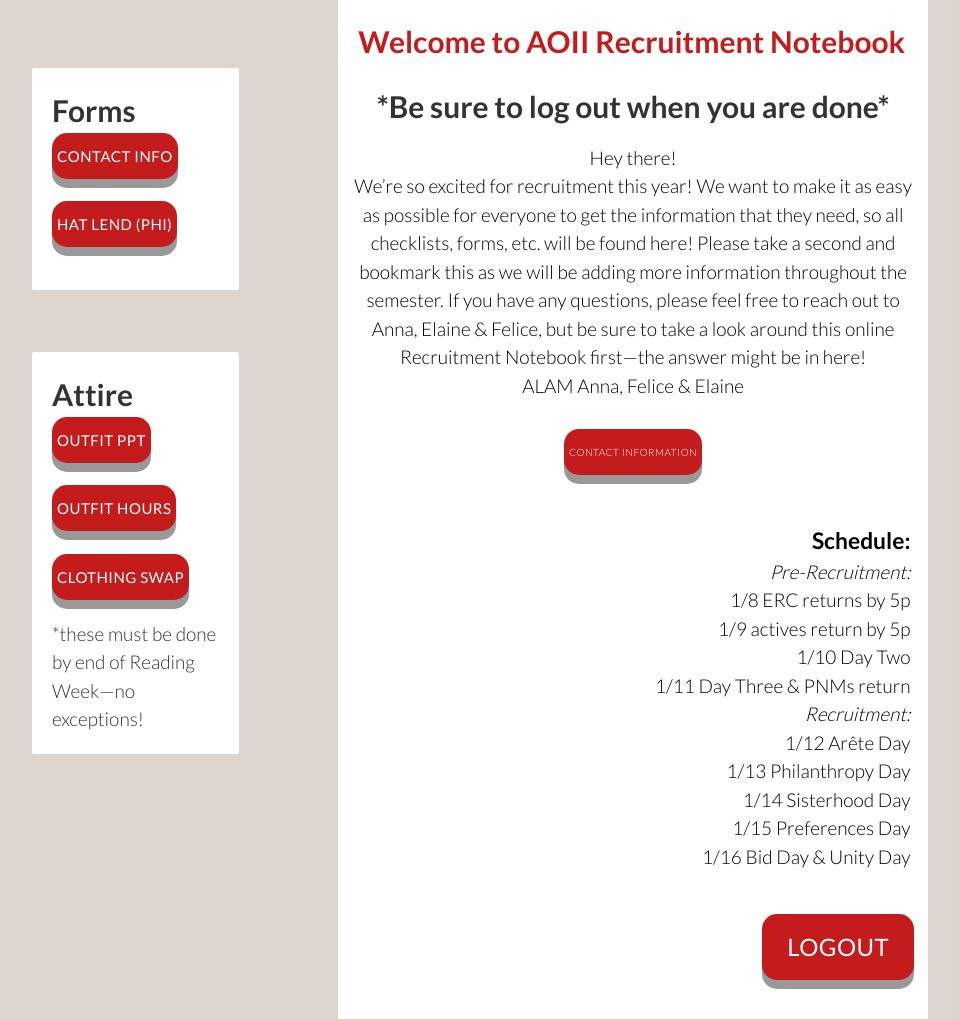
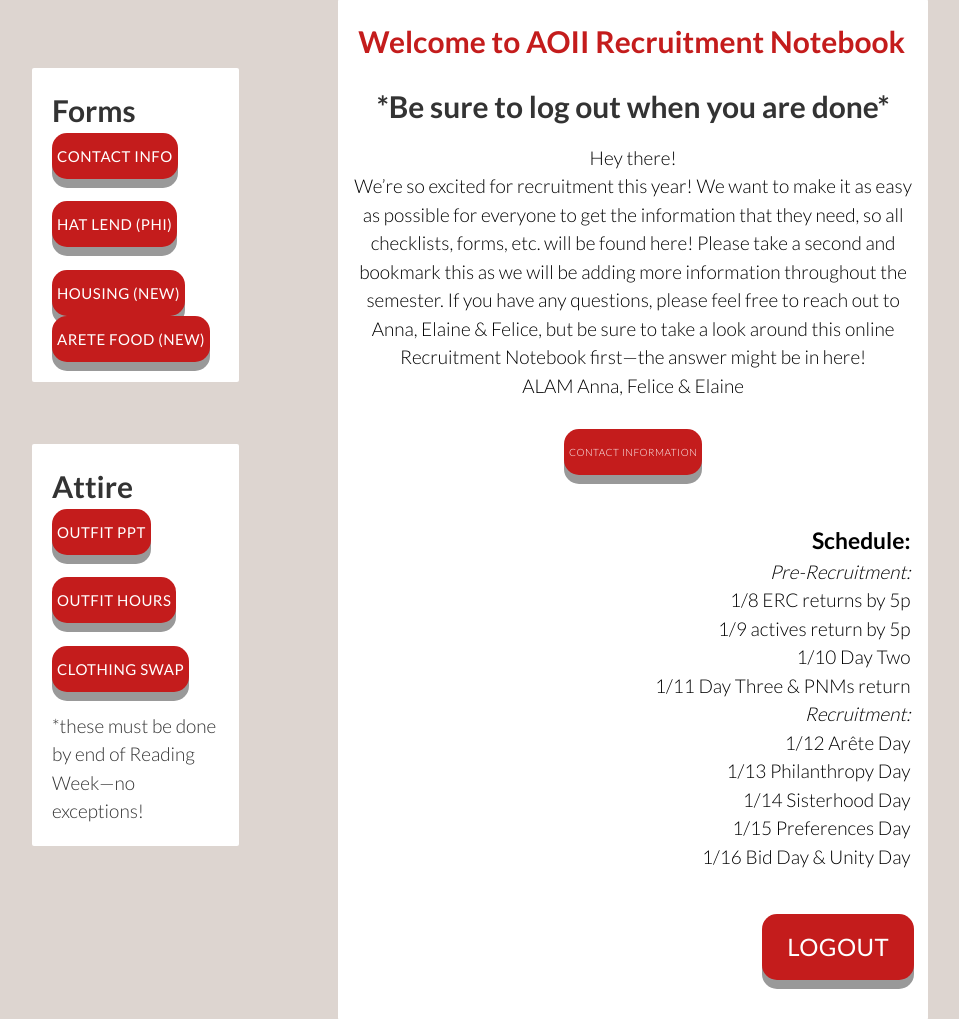
Before and after one commit to elainecole/aoii-recruitment, a Django app: page / in a window 1280 px wide. Shown: the part 178-1197 px from the top of the page, without its empty margins (160-1119 px from the left). Run offline with Django 3.2, Linux system fonts and the light colour scheme; a user stored in the database is signed in; tables that the repository leaves empty hold one stand-in row (values such as "Sample post"); style sheets or scripts are compiled from the project's sources.

Commit message:
added new forms

```diff
--- /dev/null
+++ b/webapp/templates/base/less_headers/bump_less.html
@@ -0,0 +1,4 @@
+{% load staticfiles %}
+<link type="text/css" rel="stylesheet/less" href="{% static "less/base.less" %}"/>
+<link type="text/css" rel="stylesheet/less" href="{% static "less/hello.less" %}"/>
+<script src="{% static "dependencies/less.min.js" type="text/javascript" %}"></script>
--- a/webapp/templates/partials/hello/hello_base.html
+++ b/webapp/templates/partials/hello/hello_base.html
@@ -14,9 +14,12 @@
                     <a href="https://docs.google.com/forms/d/e/1FAIpQLSd5pYz4-s7AEvYW2j96J0azhTRtj00K-MhFZYJ3WG9WeWZiMw/viewform"  target="_blank" class="login-button btn" style="padding: 5px; font-size: 15px">
                         Hat Lend (phi)
                     </a><br><br>
-                    <!-- <a href="/BumpGroups2017.pdf"  target="_blank" class="login-button btn" style="padding: 5px; font-size: 15px">
-                        Bump Groups
-                    </a> -->
+                    <a href="https://docs.google.com/spreadsheets/d/1twdjTxFOuREzS8qbtFrkn4ypUozDrUEEKRYDQB5eauw/edit?usp=sharing"  target="_blank" class="login-button btn" style="padding: 5px; font-size: 15px">
+                        Housing (new)
+                    </a>
+                    <a href="https://docs.google.com/forms/d/e/1FAIpQLSeq3u_ZeQWrzjlkK2t6cnWiktWIMoSp5XUmf1vOqQfwl7YBMQ/viewform"  target="_blank" class="login-button btn" style="padding: 5px; font-size: 15px">
+                        Arete Food (new)
+                    </a>
                 </div>
             </div>
             <div class="card wrapper auth-wrapper">
```
